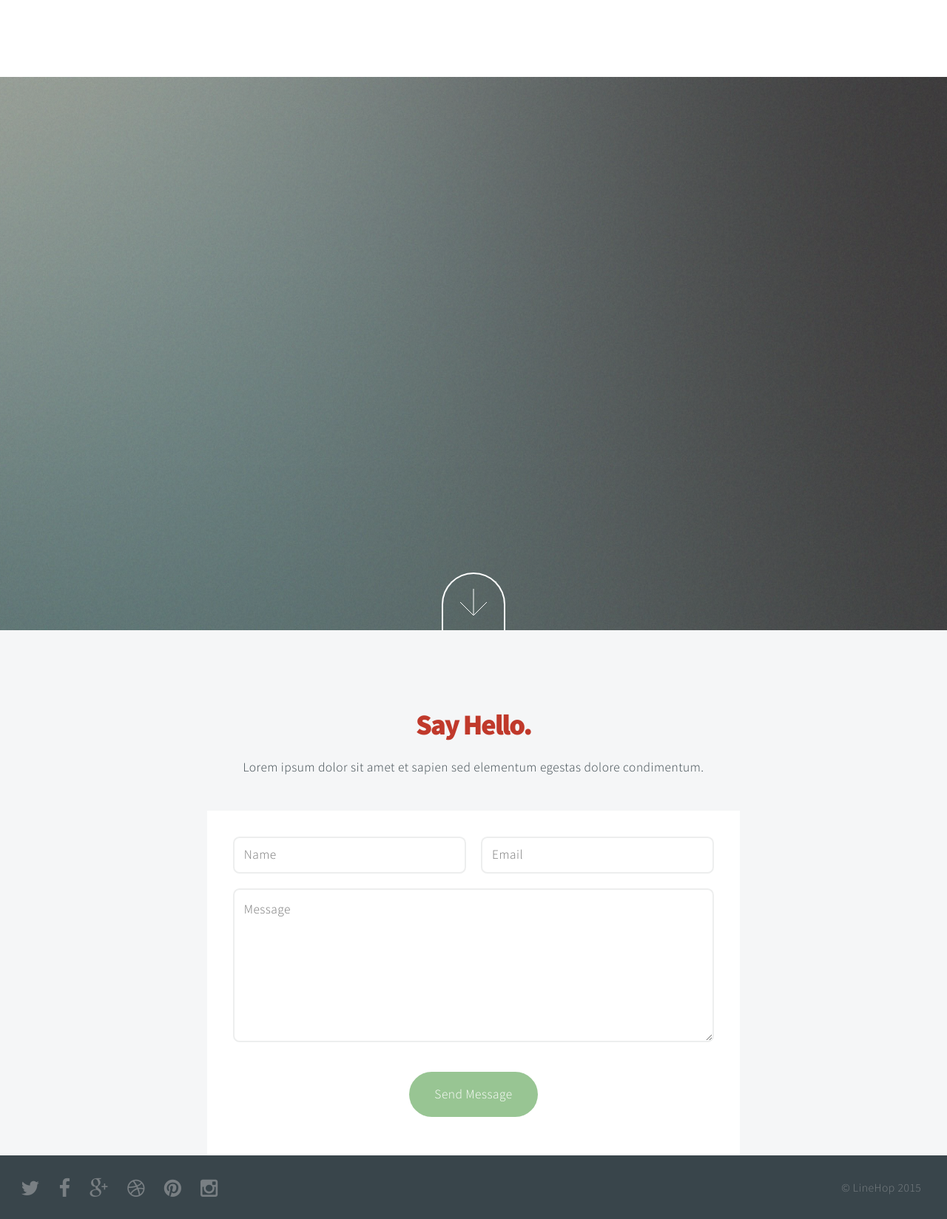
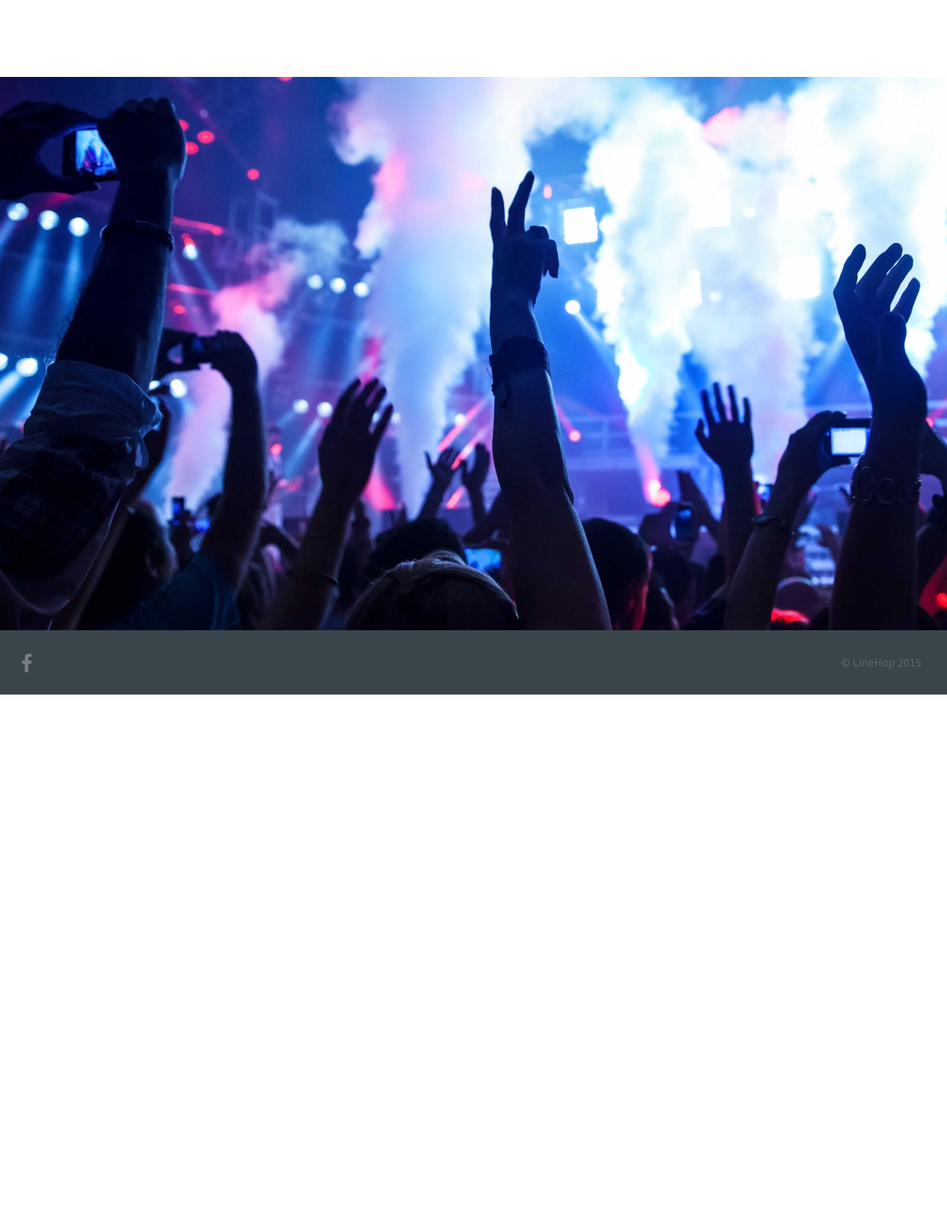
Before and after one commit to mattbspector/mattbspector.github.io, a PHP site: page /Linehop-Responsive/index.html in a window 1280 px wide. Shown: the part 3296-4944 px from the top of the page at 74% size. After the commit the page ends 4235 px from the top, so only its background shows below. Run offline with PHP 8.4, Linux system fonts and the light colour scheme.

Commit message:
second to last push

```diff
--- a/Linehop-Responsive/assets/css/main.css
+++ b/Linehop-Responsive/assets/css/main.css
@@ -2892,8 +2892,8 @@
 /* Two */
 
 	#two {
-		background: url("images/overlay.png"), url("../../images/two.jpg");
-		background-size: 256px 256px, cover;
+		background: url("images/Press.jpg"), url("../../images/two.jpg");
+		background-size: cover, cover;
 		background-attachment: fixed, fixed;
 		background-position: top left, center center;
 	}
--- a/Linehop-Responsive/index.html
+++ b/Linehop-Responsive/index.html
@@ -28,9 +28,9 @@
 							<li><a href="#intro">Intro</a></li>
 							<li><a href="#one">About Us</a></li>
 							<li><a href="#work">How it Works</a></li>
-							<li><a href="#two">Press</a></li>
-							<li><a href="#contact">Contact</a></li>
-						</ul>
+							<li><a href="#two">Contact</a></li>
+<!-- 							<li><a href="#contact">Contact</a></li>
+ -->						</ul>
 					</nav>
 
 			</header>
@@ -55,7 +55,7 @@
 					<header>
 						<h2 style="color: #c0392b;">About Us</h2>
 					</header>
-					<p>Linehop is about people helping other people to make more informed nightlife decisions. One question people always ask before they go out is “how long is the line?” Linehop is going to answer that question by building a community of users willing to share information to help everyone make better decisions and outsmart long lines.</p>
+					<p>LineHop is about helping others make more informed nightlife decisions. One question people always ask before they go out is “how long is the line?” LineHop is going to answer that question by building a community of users willing to share information to help everyone make better decisions and outsmart long lines.</p>
 
 					</div>
 				<a href="#work" class="button style2 down anchored">Next</a>
@@ -70,15 +70,15 @@
 					<!-- Lightbox Gallery  -->
 						<div class="container 75% gallery">
 							<div class="row 0% images">
-								<div style="margin-top: 7em;" class="6u 12u(mobile) imgtxt">Wanna know how long the line is before you leave the pregame? We’ve got you covered. The beauty of LineHop is that we are community of people looking to help each other outsmart long lines. As soon as you open the app, you’ll see a feed of all your favorite bars and everything that all of our other LineHop users have reported about the line. LineHop gives you real time updates so you’ll always know how to plan your night.</div>
+								<div style="margin-top: 7em;" class="6u 12u(mobile) imgtxt">Wanna know how long the line is before you leave the pregame? We’ve got you covered. The beauty of LineHop is that we are community of people looking to help each other outsmart long lines. As soon as you open the app, you’ll see a feed of all your favorite bars and everything that all of our other LineHop users have reported. LineHop gives you real time updates so you’ll always know how to plan your night.</div>
 								<div class="6u 12u(mobile)"><img width="250" src="shots/third.png" title="Airchitecture II" alt=""/></div>
 							</div>
-							<div class="row 0% images imgtxt">
+							<div class="row 0% images">
 								<div class="6u 12u(mobile)"><img width="250" src="shots/first.png" title="Airchitecture II" alt=""/></div>
-								<div style="margin-top: 7em;" class="6u 12u(mobile) imgtxt">When you’re waiting in line at your favorite bar, take a picture of it (we know you’re on your phone anyway). Let us know how long the line is, if it’s moving, if cops are there, or any other helpful information for the community. The more you report, the more you get rewarded. Every picture you take earns you loyalty points toward a free skip-the-line pass! Sounds like a win win to us.</div>
+								<div style="margin-top: 7em;" class="6u 12u(mobile) imgtxt">When you’re waiting in line at your favorite bar, take a picture of it (we know you’re on your phone anyway). Let us know how long the line is, if it’s moving, or any other helpful information for the community. The more you report, the more you get rewarded. Every picture you take earns you loyalty points toward a free skip-the-line pass! Sounds like a win win to us.</div>
 							</div>
-							<div class="row 0% images imgtxt">
-								<div style="margin-top: 7em;" class="6u 12u(mobile) imgtxt">Not liking how long the line is? No problem. With the ability to purchase skip-the-line passes directly from the app, you can bypass the line all together and cut right to the front. No waiting, no hassle. Don’t wait in line. LineHop.<br/>*Limited number of Passes available at participating locations<br/>*Terms and Conditions apply</div>
+							<div class="row 0% images">
+								<div style="margin-top: 7em;" class="6u 12u(mobile) imgtxt">Not liking how long the line is? No problem. With the ability to purchase skip-the-line passes directly from the app, you can bypass the line all together and cut right to the front. No waiting, no hassle. Don’t wait in line. LineHop.<br/><span style="font-size:0.7em;">*Limited number of Passes available at participating locations</span><br/><span style="font-size:0.7em;">*Terms and Conditions apply</span></div>
 								<div class="6u 12u(mobile)"><img width="250" src="shots/second.png" title="Airchitecture II" alt=""/></div>
 							</div>
 						</div>
@@ -86,19 +86,17 @@
 				</div>
 			</section>
 			<!-- Two -->
-			<section id="two" class="main style2 left dark fullscreen" style="min-height: 700px !important; ">
+			<section id="two" class="main style2 left dark fullscreen" style="min-height: 400px !important; ">
 				<div class="content box style2">
 					<header>
-						<h2 style="color: #c0392b;">Press</h2>
+						<h2 style="color: #c0392b;">Contact</h2>
 					</header>
-					<p>Lorem ipsum dolor sit amet et sapien sed elementum egestas dolore condimentum.
-					Fusce blandit ultrices sapien, in accumsan orci rhoncus eu. Sed sodales venenatis arcu,
-					id varius justo euismod in. Curabitur egestas consectetur magna.</p>
+					<p><a style="color:#333;" href="mailto:Linehopannarbor@gmail.com?Subject=LineHop" target="_top">Linehopannarbor@gmail.com</a></p>
 				</div>
-				<a href="#contact" class="button style2 down anchored">Next</a>
-			</section>
+<!-- 				<a href="#contact" class="button style2 down anchored">Next</a>
+ -->			</section>
 		<!-- Contact -->
-			<section id="contact" class="main style3 secondary">
+<!-- 			<section id="contact" class="main style3 secondary">
 				<div class="content container">
 					<header>
 						<h2 style="color: #c0392b;">Say Hello.</h2>
@@ -106,7 +104,6 @@
 					</header>
 					<div class="box container 75%">
 
-					<!-- Contact Form -->
 							<form method="post" action="#">
 								<div class="row 50%">
 									<div class="6u 12u(mobile)"><input type="text" name="name" placeholder="Name" /></div>
@@ -126,19 +123,19 @@
 
 					</div>
 				</div>
-			</section>
+			</section> -->
 
 		<!-- Footer -->
 			<footer id="footer">
 
 				<!-- Icons -->
 					<ul class="actions">
-						<li><a href="#" class="icon fa-twitter"><span class="label">Twitter</span></a></li>
-						<li><a href="#" class="icon fa-facebook"><span class="label">Facebook</span></a></li>
-						<li><a href="#" class="icon fa-google-plus"><span class="label">Google+</span></a></li>
+<!-- 						<li><a href="#" class="icon fa-twitter"><span class="label">Twitter</span></a></li>
+ -->						<li><a href="#" class="icon fa-facebook"><span class="label">https://www.facebook.com/linesapplinesapp</span></a></li>
+					<!-- 	<li><a href="#" class="icon fa-google-plus"><span class="label">Google+</span></a></li>
 						<li><a href="#" class="icon fa-dribbble"><span class="label">Dribbble</span></a></li>
 						<li><a href="#" class="icon fa-pinterest"><span class="label">Pinterest</span></a></li>
-						<li><a href="#" class="icon fa-instagram"><span class="label">Instagram</span></a></li>
+						<li><a href="#" class="icon fa-instagram"><span class="label">Instagram</span></a></li> -->
 					</ul>
 
 				<!-- Menu -->
```
Also changed, not shown: Linehop-Responsive/assets/css/images/Press.jpg (added).
